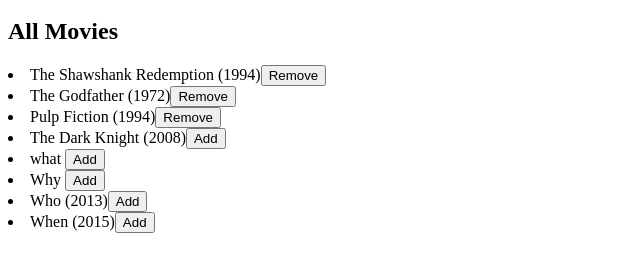
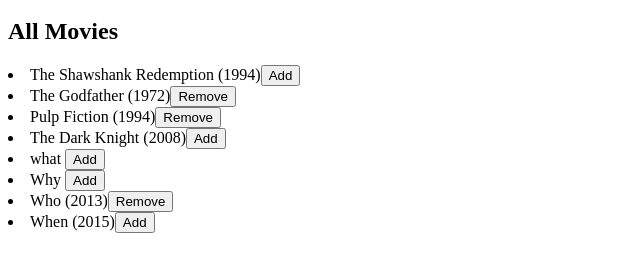
Before and after one commit to serhat-bca/ch2_mern_code, a React (Vite) app in the folder movies-json/: page / in a window 1280 px wide. Shown: the part 171-433 px from the top of the page, without its empty margins (0-640 px from the left). Built offline with nearby package versions, Linux system fonts and the light colour scheme; data requests are answered from the project's data file.

Commit message:
services added.

```diff
--- a/movies-json/db.json
+++ b/movies-json/db.json
@@ -4,7 +4,7 @@
       "id": "1",
       "title": "The Shawshank Redemption",
       "year": 1994,
-      "watchList": true
+      "watchList": false
     },
     {
       "id": "2",
@@ -37,7 +37,7 @@
     {
       "id": "8023",
       "title": "Who",
-      "watchList": false,
+      "watchList": true,
       "year": "2013"
     },
     {
--- a/movies-json/src/App.jsx
+++ b/movies-json/src/App.jsx
@@ -1,6 +1,7 @@
 import axios from "axios";
 import { useState, useEffect } from "react";
 import Movie from "./components/Movie";
+import movieService from "./services/movies";
 
 const App = () => {
   const [movies, setMovies] = useState([]);
@@ -13,9 +14,10 @@ const App = () => {
   // console.log(moviesData);
 
   useEffect(() => {
-    axios.get("http://localhost:3001/movies").then((res) => {
-      setMovies(res.data);
-    });
+    // axios.get("http://localhost:3001/movies").then((res) => {
+    //   setMovies(res.data);
+    // });
+    movieService.getMovies().then((data) => setMovies(data));
   }, []);
 
   const handleSubmit = (e) => {
--- /dev/null
+++ b/movies-json/src/services/movies.js
@@ -0,0 +1,9 @@
+import axios from "axios";
+
+const baseURL = "http://localhost:3001/movies";
+
+const getMovies = () => {
+  return axios.get(baseURL).then((res) => res.data);
+};
+
+export default { getMovies };
```
